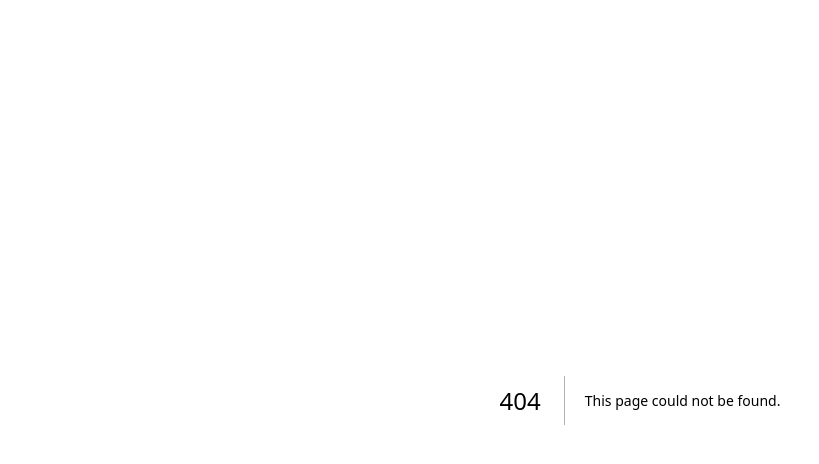
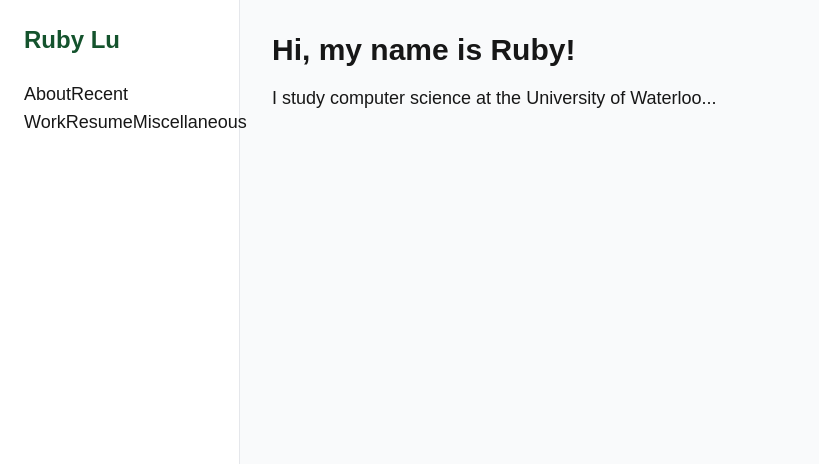
Before and after one commit to rubylu-05/personal-website, a Next.js app: page /about in a window 1280 px wide. Before the commit this address had no page. Shown: the top 464 px of the page, without its empty margins (0-819 px from the left). Built offline with nearby package versions, Linux system fonts and the light colour scheme.

Commit message:
update structure

```diff
--- /dev/null
+++ b/src/app/about/page.js
@@ -0,0 +1,10 @@
+export default function AboutPage() {
+    return (
+      <div>
+        <h2 className="text-3xl font-bold mb-4">Hi, my name is Ruby!</h2>
+        <p className="text-lg">
+          I study computer science at the University of Waterloo...
+        </p>
+      </div>
+    );
+  }
--- a/src/app/layout.js
+++ b/src/app/layout.js
@@ -1,29 +1,21 @@
-import { Geist, Geist_Mono } from "next/font/google";
-import "./globals.css";
-
-const geistSans = Geist({
-  variable: "--font-geist-sans",
-  subsets: ["latin"],
-});
-
-const geistMono = Geist_Mono({
-  variable: "--font-geist-mono",
-  subsets: ["latin"],
-});
+// src/app/layout.js
+import '../styles/globals.css'
+import Sidebar from '../components/Sidebar'
 
 export const metadata = {
-  title: "Create Next App",
-  description: "Generated by create next app",
-};
+  title: 'Ruby Lu',
+  description: 'Personal website',
+}
 
 export default function RootLayout({ children }) {
   return (
     <html lang="en">
-      <body
-        className={`${geistSans.variable} ${geistMono.variable} antialiased`}
-      >
-        {children}
+      <body className="flex">
+        <Sidebar />
+        <main className="ml-60 p-8 flex-1 overflow-y-auto min-h-screen bg-gray-50">
+          {children}
+        </main>
       </body>
     </html>
-  );
+  )
 }
--- a/src/app/page.js
+++ b/src/app/page.js
@@ -1,59 +1,5 @@
+import { redirect } from 'next/navigation'
+
 export default function Home() {
-  return (
-    <div className="flex min-h-screen">
-      {/* Sidebar */}
-      <aside className="w-64 bg-white border-r border-gray-300 p-6 fixed h-screen top-0 left-0 flex flex-col justify-between">
-        <div>
-          <h1 className="text-4xl font-bold text-green-800 mb-4">Ruby Lu</h1>
-          <div className="flex space-x-2 mb-6">
-            <a href="#" aria-label="Email"><span className="text-xl">✉️</span></a>
-            <a href="#" aria-label="LinkedIn"><span className="text-xl">🔗</span></a>
-            <a href="#" aria-label="GitHub"><span className="text-xl">🐙</span></a>
-          </div>
-          <nav className="space-y-2 text-gray-800">
-            <a href="#about" className="text-brown-500 font-semibold">About</a>
-            <a href="#recent" className="block">Recent Work</a>
-            <a href="#resume" className="block">Resume</a>
-            <a href="#misc" className="block">Miscellaneous</a>
-          </nav>
-        </div>
-      </aside>
-
-      {/* Content */}
-      <main className="ml-64 p-10 flex-1 bg-[#fdfdfd] text-gray-900">
-        <section id="about" className="mb-16">
-          <h2 className="text-3xl font-bold text-[#a8896c] mb-4">Hi, my name is Ruby!</h2>
-          <p className="text-lg">
-            I study computer science at the University of Waterloo and I’m constantly seeking opportunities to evolve my skill set. I’m passionate about <strong>learning as much as possible</strong> and <strong>working on things with a tangible impact</strong>.
-          </p>
-        </section>
-
-        <section id="recent" className="mb-16">
-          <h2 className="text-3xl font-bold text-[#a8896c] mb-4">Past, present, and future</h2>
-          <p className="mb-4">
-            In the <span className="text-[#d0bba2]">summer of 2024</span>, I worked on enhancing desktop applications and automating systems for <strong>YM Inc.</strong>, a Toronto-based retail company that operates fashion brands across North America.
-          </p>
-          <p className="mb-4">
-            In <span className="text-[#b9c3d1]">winter 2025</span>, I interned at <strong>Hatch</strong> in their Niagara Falls office, where I dipped my toes into the complexities of hydropower optimization. I worked to improve the efficiency of hydroelectric dams and explored the use of machine learning for predicting water inflow - I found this experience to be a really interesting intersection of engineering, sustainability, and software.
-          </p>
-          <p className="mb-4">
-            In the <span className="text-[#d0bba2]">fall of 2025</span>, I’ll be joining <strong>Amazon Web Services (AWS)</strong> in Seattle as an SDE intern, where I’ll be contributing to the DynamoDB team. I’m really excited to be getting the chance to explore the world of cloud computing.
-          </p>
-          <p>
-            I’m currently on the lookout for <span className="text-[#d0bba2]">summer 2026</span> internship opportunities.
-          </p>
-        </section>
-
-        <section id="resume" className="mb-16">
-          <h2 className="text-2xl font-bold">Resume</h2>
-          <p>[Add resume download or details here]</p>
-        </section>
-
-        <section id="misc" className="mb-16">
-          <h2 className="text-2xl font-bold">Miscellaneous</h2>
-          <p>[Add any additional content here]</p>
-        </section>
-      </main>
-    </div>
-  );
+  redirect('/about')
 }
--- /dev/null
+++ b/src/app/work/page.js
@@ -0,0 +1,8 @@
+export default function WorkPage() {
+    return (
+      <div>
+        <h2 className="text-3xl font-bold mb-4">Recent Work</h2>
+        <p className="text-lg">Here’s what I’ve been working on recently...</p>
+      </div>
+    );
+  }
--- /dev/null
+++ b/src/components/Sidebar.jsx
@@ -0,0 +1,17 @@
+import Link from 'next/link';
+
+export default function Sidebar() {
+  return (
+    <div className="h-screen w-60 bg-white border-r border-gray-200 fixed top-0 left-0 p-6 flex flex-col justify-between">
+      <div>
+        <h1 className="text-2xl font-bold text-green-900 mb-6">Ruby Lu</h1>
+        <nav className="space-y-3 text-lg">
+          <Link href="/about" className="text-brown-700 hover:underline">About</Link>
+          <Link href="/work" className="text-brown-700 hover:underline">Recent Work</Link>
+          <Link href="/resume" className="text-brown-700 hover:underline">Resume</Link>
+          <Link href="/misc" className="text-brown-700 hover:underline">Miscellaneous</Link>
+        </nav>
+      </div>
+    </div>
+  );
+}
```
Also changed, not shown: src/styles/globals.css (renamed from src/app/globals.css).
